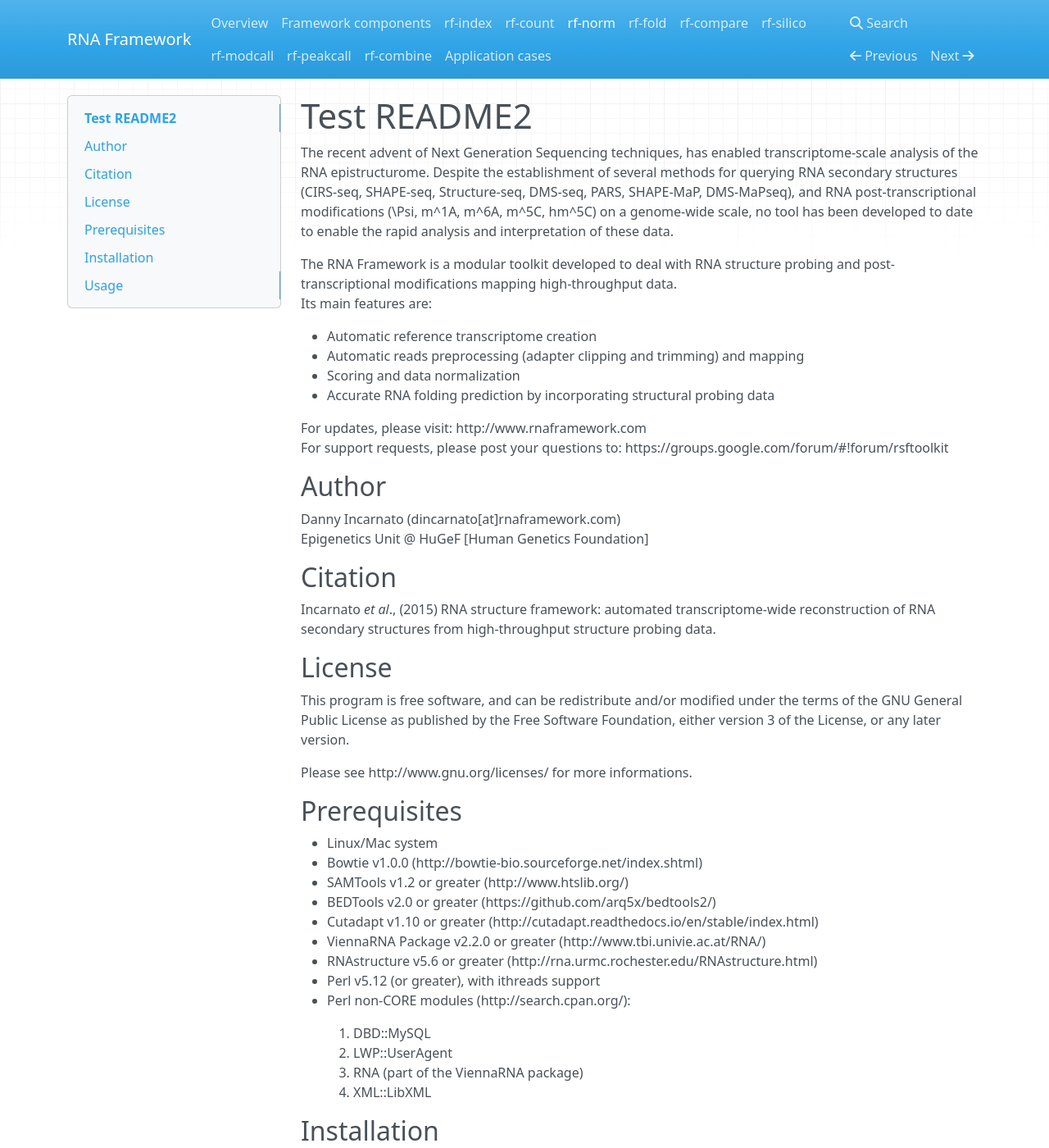
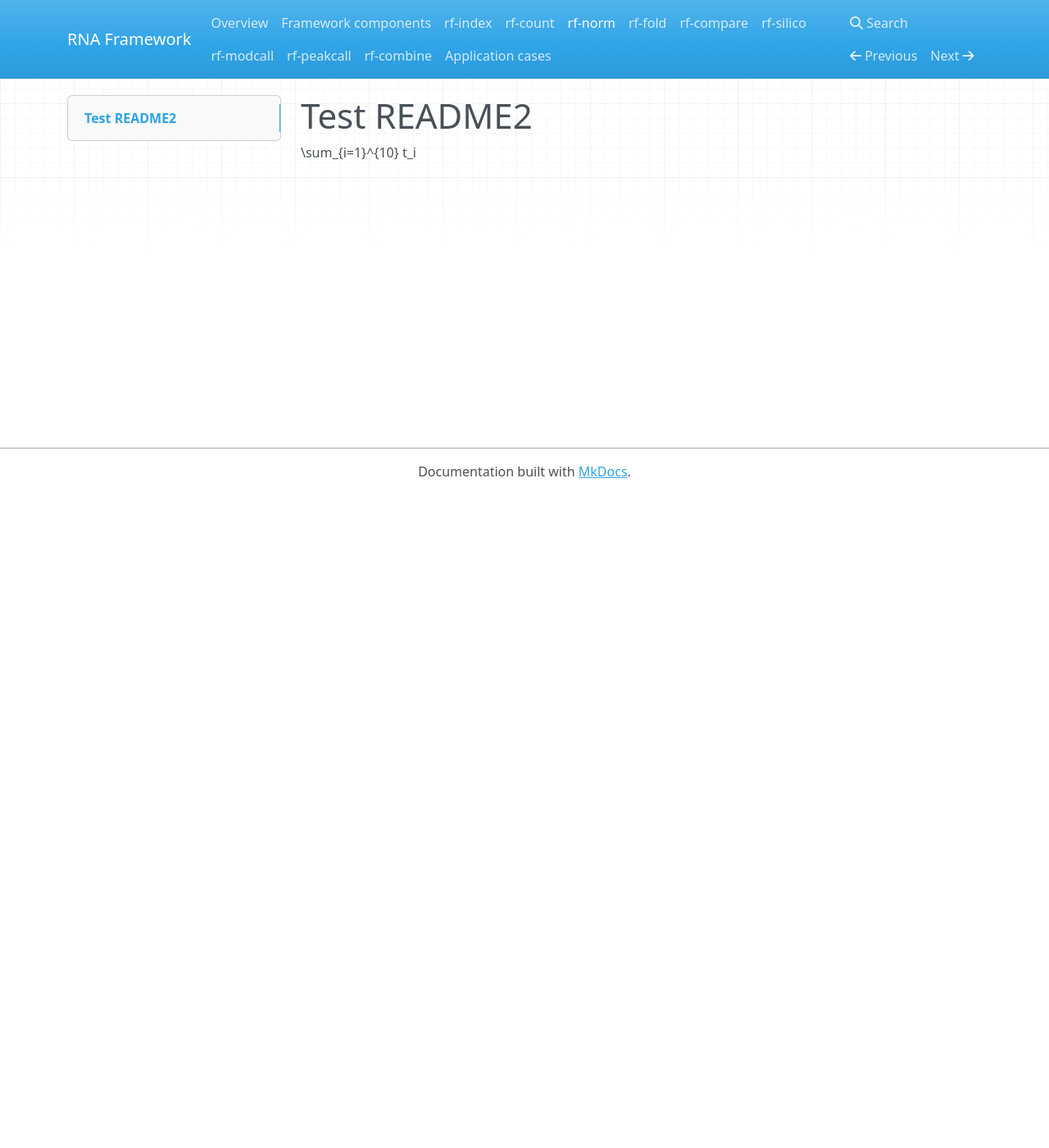
Before and after one commit to dincarnato/RNAFramework, an MkDocs documentation site: the page built from docs/rf-norm.md, in a window 1280 px wide and 1400 px high. Shown: the whole window at 82% size. Built offline with MkDocs 1.6.1, drawn with Linux system fonts in a browser that asks for light colours; nearby versions of some CDN libraries; old or Windows-style settings are respelled for this version of MkDocs; some of the changed text lies outside the part shown.

Commit message:
no message

````diff
--- a/docs/rf-norm.md
+++ b/docs/rf-norm.md
@@ -1,69 +1,3 @@
 # Test README2
 
-The recent advent of Next Generation Sequencing techniques, has enabled transcriptome-scale analysis of the RNA epistructurome.
-Despite the establishment of several methods for querying RNA secondary structures (CIRS-seq, SHAPE-seq, Structure-seq, DMS-seq, PARS, SHAPE-MaP, DMS-MaPseq), and RNA post-transcriptional modifications (\Psi, m^1A, m^6A, m^5C, hm^5C) on a genome-wide scale, no tool has been developed to date to enable the rapid analysis and interpretation of these data.
-
-The RNA Framework is a modular toolkit developed to deal with RNA structure probing and post-transcriptional modifications mapping high-throughput data.
-Its main features are:
-
-- Automatic reference transcriptome creation
-- Automatic reads preprocessing (adapter clipping and trimming) and mapping
-- Scoring and data normalization
-- Accurate RNA folding prediction by incorporating structural probing data
-
-For updates, please visit: http://www.rnaframework.com
-For support requests, please post your questions to: https://groups.google.com/forum/#!forum/rsftoolkit
-
-
-## Author
-
-Danny Incarnato (dincarnato[at]rnaframework.com)
-Epigenetics Unit @ HuGeF [Human Genetics Foundation]
-
-
-## Citation
-
-Incarnato *et al*., (2015) RNA structure framework: automated transcriptome-wide reconstruction of RNA secondary structures from high-throughput structure probing data.
-
-
-## License
-
-This program is free software, and can be redistribute and/or modified under the terms of the GNU General Public License as published by the Free Software Foundation, either version 3 of the License, or any later version.
-
-Please see http://www.gnu.org/licenses/ for more informations.
-
-
-## Prerequisites
-
-- Linux/Mac system
-- Bowtie v1.0.0 (http://bowtie-bio.sourceforge.net/index.shtml)
-- SAMTools v1.2 or greater (http://www.htslib.org/)
-- BEDTools v2.0 or greater (https://github.com/arq5x/bedtools2/)
-- Cutadapt v1.10 or greater (http://cutadapt.readthedocs.io/en/stable/index.html)
-- ViennaRNA Package v2.2.0 or greater (http://www.tbi.univie.ac.at/RNA/)
-- RNAstructure v5.6 or greater (http://rna.urmc.rochester.edu/RNAstructure.html)
-- Perl v5.12 (or greater), with ithreads support
-- Perl non-CORE modules (http://search.cpan.org/):
-
-    1. DBD::MySQL
-    2. LWP::UserAgent
-    3. RNA (part of the ViennaRNA package)
-    4. XML::LibXML
-
-
-## Installation
-
-Clone RSF git repository:
-```bash
-git clone https://github.com/dincarnato/RNAFramework
-```
-This will create the RNAFramework folder.
-To add RNA Framework executables to your PATH, simply type:
-```bash
-export PATH=$PATH:/path/to/RNAFramework
-```
-
-## Usage
-
-Please refer to the RNA Framework manual.
-To obtain parameters list, simply call the required program with the "-h" (or "--help") parameter.
+\sum_{i=1}^{10} t_i
````
Also changed, not shown: docs/rf-count.md (+1 -1 lines).
